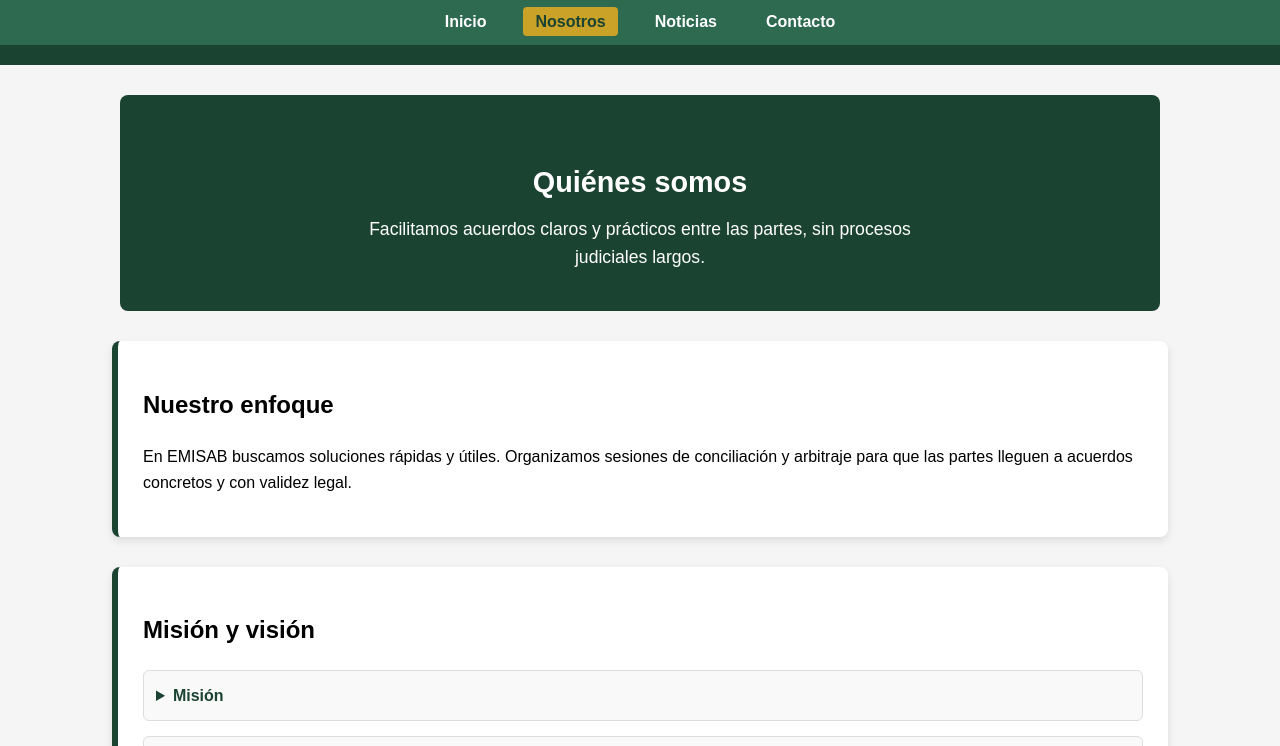
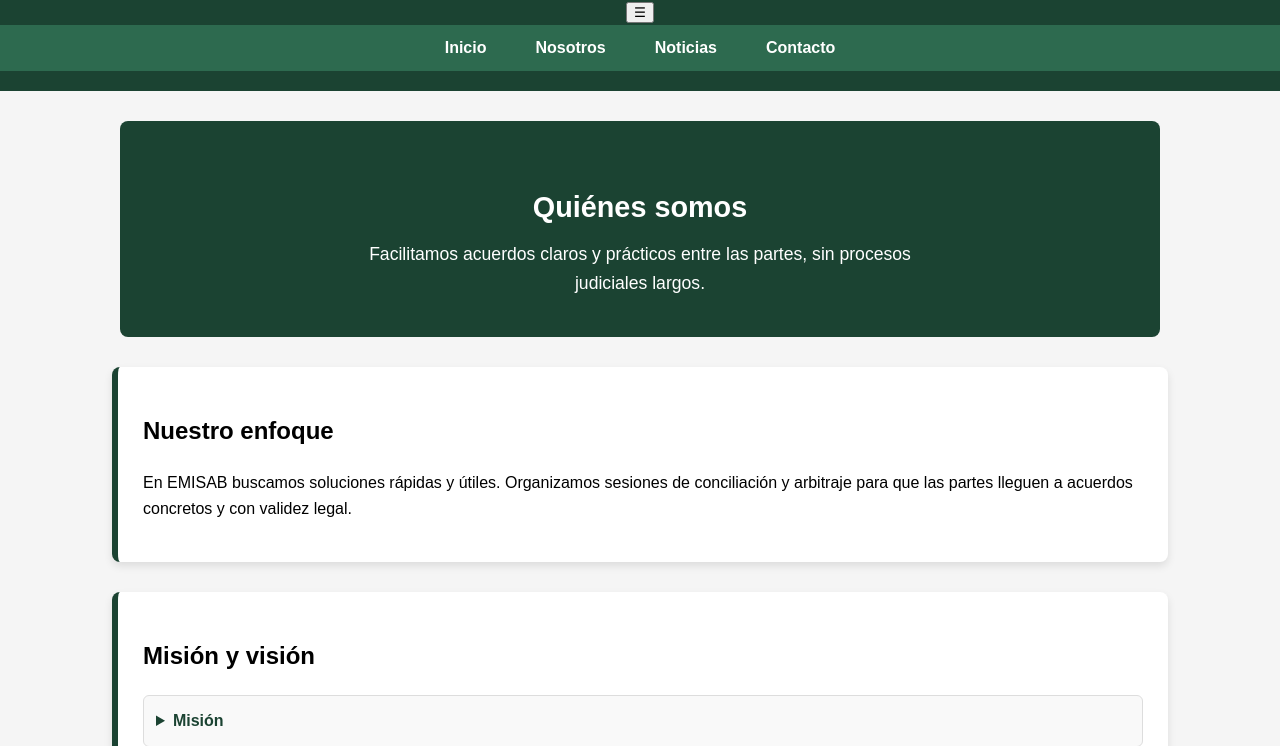
Before and after one commit to isabelsterling/centrodeconciliacionyarbitrajeemisab, a plain HTML site: page nosotros.html in a window 1280 px wide. Shown: the part 77-823 px from the top of the page. Drawn offline with Linux system fonts and the light colour scheme.

Commit message:
Update nosotros.html

```diff
--- a/nosotros.html
+++ b/nosotros.html
@@ -11,9 +11,13 @@
   <header>
     <h1>Centro de Conciliación & Arbitraje EMISAB</h1>
     <nav>
-      <ul>
+      <!-- Botón hamburguesa -->
+      <button class="menu-toggle" aria-label="Abrir menú">☰</button>
+
+      <!-- Menú de navegación -->
+      <ul class="menu">
         <li><a href="index.html">Inicio</a></li>
-        <li><a href="nosotros.html" aria-current="page">Nosotros</a></li>
+        <li><a href="nosotros.html">Nosotros</a></li>
         <li><a href="noticias.html">Noticias</a></li>
         <li><a href="contacto.html">Contacto</a></li>
       </ul>
```
